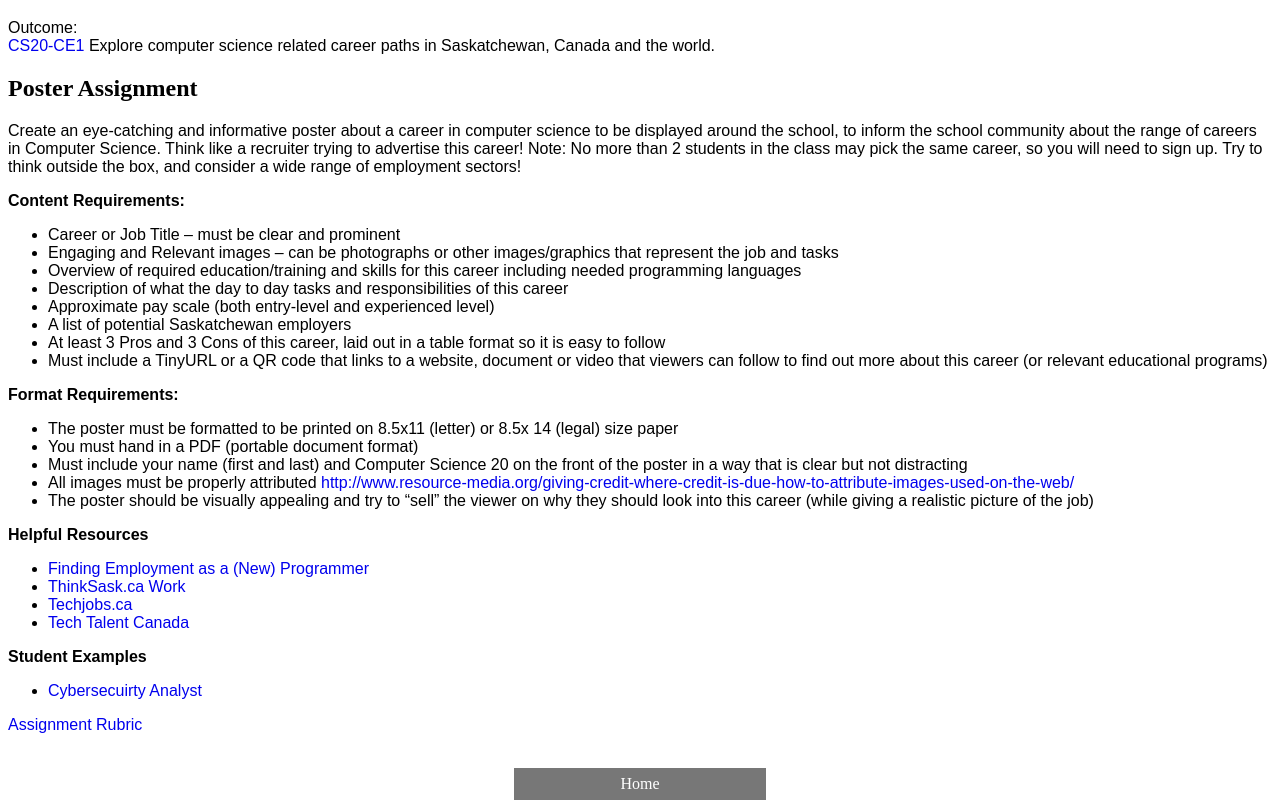
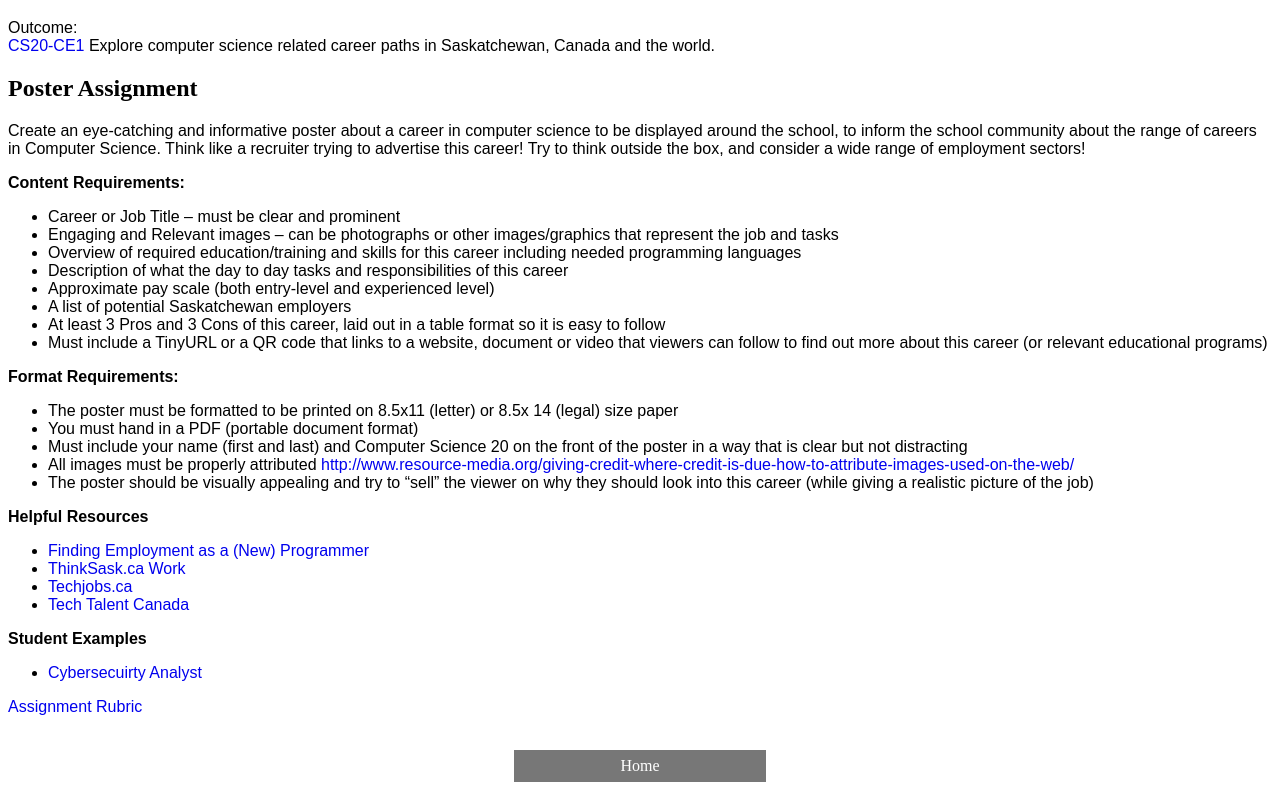
Before and after one commit to creative-python-computing/creative-python-computing.github.io, a plain HTML site: page 16/16_1_Careers_CS.html in a window 1280 px wide. Shown: the part 61-869 px from the top of the page. Drawn offline with Linux system fonts and the light colour scheme.

Commit message:
Update 16_1_Careers_CS.html

```diff
--- a/16/16_1_Careers_CS.html
+++ b/16/16_1_Careers_CS.html
@@ -12,8 +12,7 @@
   <a href="https://www.edonline.sk.ca/webapps/moe-curriculum-BB5f208b6da4613/CurriculumOutcomeContent?id=446&oc=109835" target="new">CS20-CE1</a> Explore computer science related career paths in Saskatchewan, Canada and the world.</p>
 <h2>Poster Assignment</h2>
 <p>
-Create an eye-catching and informative poster about a career in computer science to be displayed around the school, to inform the school community about the range of careers in Computer Science. Think like a recruiter trying to advertise this career!
-Note: No more than 2 students in the class may pick the same career, so you will need to sign up. Try to think outside the box, and consider a wide range of employment sectors!</p>
+Create an eye-catching and informative poster about a career in computer science to be displayed around the school, to inform the school community about the range of careers in Computer Science. Think like a recruiter trying to advertise this career! Try to think outside the box, and consider a wide range of employment sectors!</p>
 <p> <strong>Content Requirements:</strong></p>
 <ul>
   <li>Career or Job Title – must be clear and prominent</li>
```
